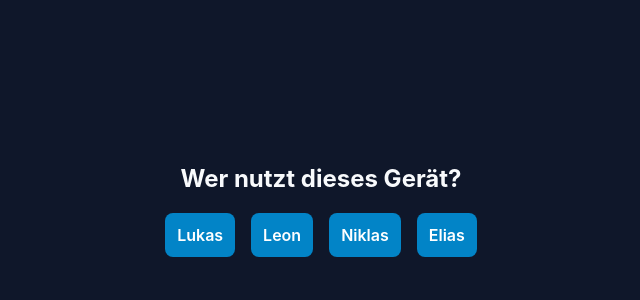
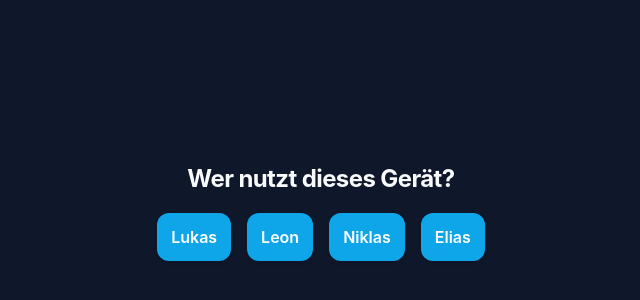
Before and after one commit to soundbier/2cars2georgia, a React (Vite) app: page / in a window 1280 px wide. Shown: the part 28-328 px from the top of the page, without its empty margins (319-959 px from the left). Built offline with nearby package versions, Linux system fonts and the light colour scheme; no server answers.

Commit message:
Update index.css

```diff
--- a/src/index.css
+++ b/src/index.css
@@ -1,14 +1,29 @@
+:root {
+  --bg: #0f172a;
+  --surface: #1e293b;
+  --surface-border: #334155;
+  --primary: #0ea5e9;
+  --primary-hover: #0284c7;
+  --text: #f8fafc;
+  --text-muted: #94a3b8;
+  --danger: #ef4444;
+  --success: #10b981;
+  --nav-bg: rgba(15, 23, 42, 0.85);
+  --radius: 16px;
+}
+
 * {
   box-sizing: border-box;
   margin: 0;
   padding: 0;
-  font-family: -apple-system, BlinkMacSystemFont, 'Segoe UI', Roboto, sans-serif;
+  font-family: -apple-system, BlinkMacSystemFont, 'Segoe UI', Roboto, Helvetica, Arial, sans-serif;
   user-select: none;
+  -webkit-tap-highlight-color: transparent;
 }
 
 body {
-  background-color: #0f172a;
-  color: #f8fafc;
+  background-color: var(--bg);
+  color: var(--text);
   overflow: hidden;
 }
 
@@ -21,64 +36,122 @@ body {
 .content {
   flex: 1;
   overflow-y: auto;
-  padding: 16px;
-  padding-bottom: 80px;
+  padding: 20px;
+  padding-bottom: 90px; /* Platz für Nav */
 }
 
-.bottom-nav {
-  position: fixed;
-  bottom: 0;
-  left: 0;
-  right: 0;
-  height: 65px;
-  background: #1e293b;
-  display: flex;
-  justify-content: space-around;
-  align-items: center;
-  border-top: 1px solid #334155;
-  z-index: 1000;
-  padding-bottom: env(safe-area-inset-bottom);
+h2 {
+  font-size: 1.5rem;
+  font-weight: 700;
+  margin-bottom: 1.25rem;
+  letter-spacing: -0.025em;
 }
 
-.nav-item {
-  color: #94a3b8;
-  text-decoration: none;
-  display: flex;
-  flex-direction: column;
-  align-items: center;
-  font-size: 0.75rem;
-  gap: 4px;
+h3 {
+  font-size: 1.1rem;
+  font-weight: 600;
+  margin-bottom: 1rem;
+  color: var(--text);
 }
 
-.nav-item.active {
-  color: #38bdf8;
+/* === MODERNE CARDS === */
+.card {
+  background: var(--surface);
+  padding: 20px;
+  border-radius: var(--radius);
+  margin-bottom: 16px;
+  border: 1px solid var(--surface-border);
+  box-shadow: 0 4px 6px -1px rgba(0, 0, 0, 0.1), 0 2px 4px -2px rgba(0, 0, 0, 0.1);
 }
 
+/* === BUTTONS === */
 .btn {
-  background: #0284c7;
+  background: var(--primary);
   color: #ffffff;
   border: none;
-  padding: 12px;
-  border-radius: 8px;
+  padding: 14px;
+  border-radius: 12px;
   cursor: pointer;
   font-size: 1rem;
   font-weight: 600;
   display: flex;
   align-items: center;
   justify-content: center;
-  gap: 8px;
+  gap: 10px;
+  transition: transform 0.1s cubic-bezier(0.4, 0, 0.2, 1), filter 0.2s;
+  box-shadow: 0 2px 4px rgba(0,0,0,0.1);
+}
+
+.btn:active {
+  transform: scale(0.96);
+  filter: brightness(0.9);
 }
 
 .btn:disabled {
-  background: #334155;
-  color: #64748b;
+  background: var(--surface-border);
+  color: var(--text-muted);
   cursor: not-allowed;
+  transform: none;
+  box-shadow: none;
 }
 
-.card {
-  background: #1e293b;
-  padding: 16px;
-  border-radius: 12px;
-  margin-bottom: 16px;
-  border: 1px solid #334155;
+/* Spezifische Button-Farben für Quick Logs */
+.btn-log {
+  flex-direction: column;
+  padding: 16px 8px;
+  gap: 8px;
+  font-size: 0.85rem;
+  background: var(--surface);
+  border: 1px solid var(--surface-border);
+  color: var(--text);
 }
+.btn-log:active {
+  background: var(--surface-border);
+}
+.btn-log svg {
+  color: var(--primary);
+}
+
+/* === BOTTOM NAVIGATION (Glassmorphismus) === */
+.bottom-nav {
+  position: fixed;
+  bottom: 0;
+  left: 0;
+  right: 0;
+  height: 70px;
+  background: var(--nav-bg);
+  backdrop-filter: blur(12px);
+  -webkit-backdrop-filter: blur(12px);
+  display: flex;
+  justify-content: space-around;
+  align-items: center;
+  border-top: 1px solid rgba(255, 255, 255, 0.05);
+  z-index: 1000;
+  padding-bottom: env(safe-area-inset-bottom);
+}
+
+.nav-item {
+  color: var(--text-muted);
+  text-decoration: none;
+  display: flex;
+  flex-direction: column;
+  align-items: center;
+  font-size: 0.75rem;
+  font-weight: 500;
+  gap: 4px;
+  width: 60px;
+  transition: color 0.2s ease-in-out;
+}
+
+.nav-item svg {
+  transition: transform 0.2s ease;
+}
+
+.nav-item.active {
+  color: var(--primary);
+}
+
+.nav-item.active svg {
+  transform: translateY(-2px);
+  filter: drop-shadow(0 2px 4px rgba(14, 165, 233, 0.4));
+}
```
